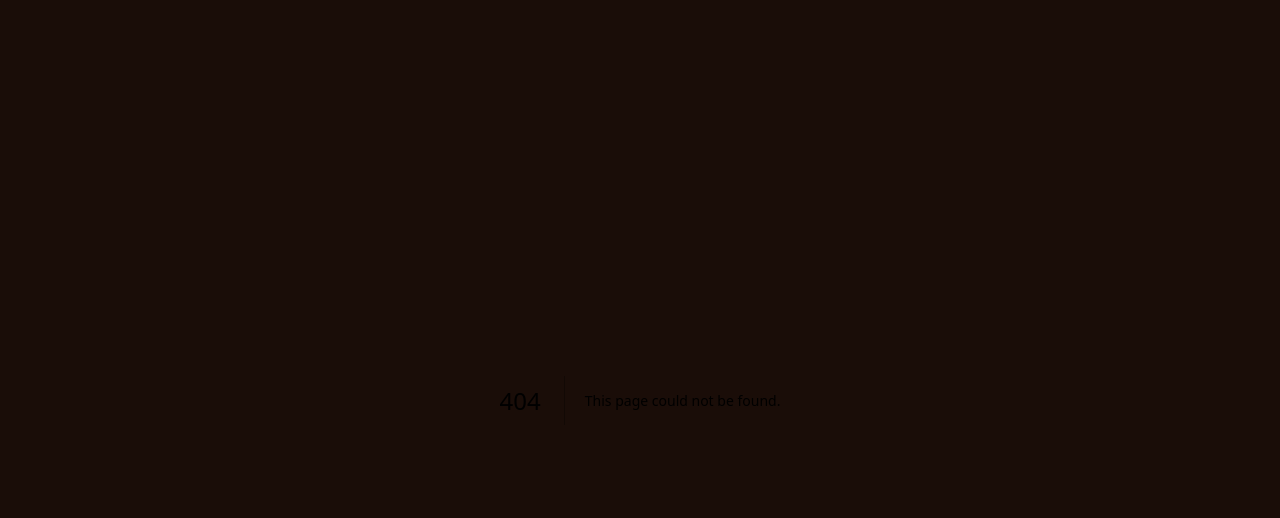
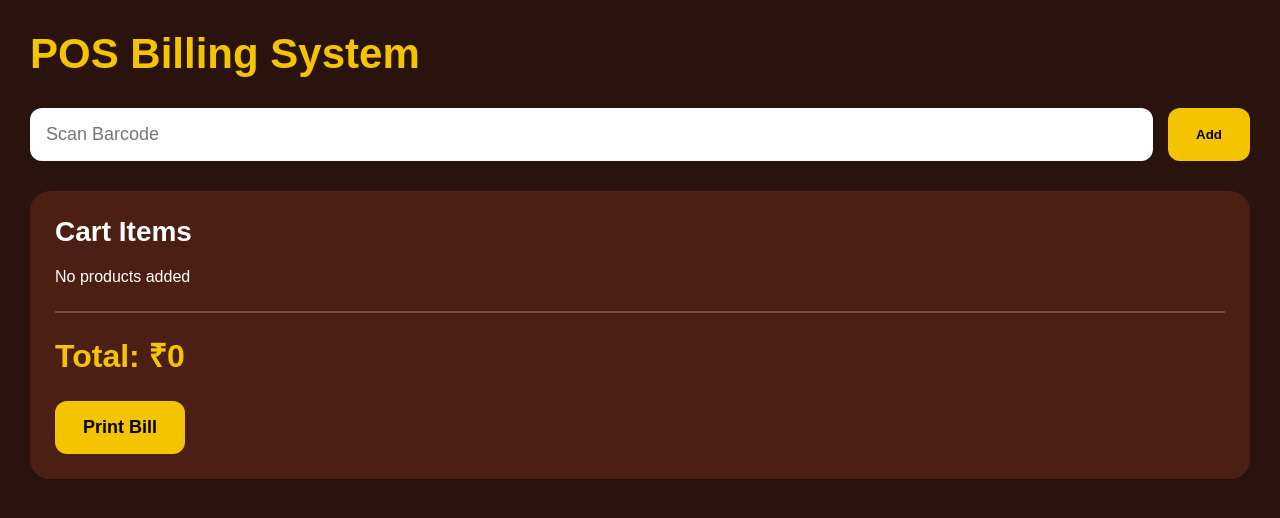
Before and after one commit to nikeshnikku9/ADMINNIMAD, a Next.js app: page /admin/pos in a window 1280 px wide. Before the commit this address had no page. Shown: the top 518 px of the page. Built offline with nearby package versions, Linux system fonts and the light colour scheme.

Commit message:
Create page.js

```diff
--- /dev/null
+++ b/app/admin/pos/page.js
@@ -0,0 +1,293 @@
+"use client";
+
+import { useState } from "react";
+
+export default function POSPage() {
+
+  const products = [
+
+    {
+      id: 1,
+      name: "Haldi Powder 100g",
+      price: 45,
+      barcode: "920100000016"
+    },
+
+    {
+      id: 2,
+      name: "Mirchi Powder 100g",
+      price: 65,
+      barcode: "920100000021"
+    },
+
+    {
+      id: 3,
+      name: "Dhaniya Powder 100g",
+      price: 55,
+      barcode: "920100000026"
+    },
+
+    {
+      id: 4,
+      name: "Meat Masala 100g",
+      price: 160,
+      barcode: "920100000003"
+    },
+
+    {
+      id: 5,
+      name: "Chicken Masala 100g",
+      price: 160,
+      barcode: "920100000014"
+    }
+
+  ];
+
+  const [cart, setCart] = useState([]);
+
+  const [barcode, setBarcode] = useState("");
+
+  const addProduct = () => {
+
+    const product =
+      products.find(
+        p => p.barcode === barcode
+      );
+
+    if (!product) {
+
+      alert("Product Not Found");
+
+      return;
+
+    }
+
+    const existing =
+      cart.find(
+        item => item.id === product.id
+      );
+
+    if (existing) {
+
+      const updated =
+        cart.map(item =>
+
+          item.id === product.id
+
+            ? {
+                ...item,
+                qty: item.qty + 1
+              }
+
+            : item
+
+        );
+
+      setCart(updated);
+
+    } else {
+
+      setCart([
+        ...cart,
+        {
+          ...product,
+          qty: 1
+        }
+      ]);
+
+    }
+
+    setBarcode("");
+
+  };
+
+  const total = cart.reduce(
+
+    (sum,item)=>
+
+      sum + item.price * item.qty,
+
+    0
+
+  );
+
+  return (
+
+    <div
+      style={{
+        minHeight: "100vh",
+        background: "#2a120d",
+        color: "white",
+        padding: "30px"
+      }}
+    >
+
+      <h1
+        style={{
+          fontSize: "42px",
+          marginBottom: "30px",
+          color: "#f4c400"
+        }}
+      >
+        POS Billing System
+      </h1>
+
+      {/* BARCODE INPUT */}
+      <div
+        style={{
+          display: "flex",
+          gap: "15px",
+          marginBottom: "30px"
+        }}
+      >
+
+        <input
+          type="text"
+          placeholder="Scan Barcode"
+          value={barcode}
+          onChange={(e)=>
+            setBarcode(e.target.value)
+          }
+          style={{
+            flex: 1,
+            padding: "16px",
+            borderRadius: "12px",
+            border: "none",
+            fontSize: "18px"
+          }}
+        />
+
+        <button
+          onClick={addProduct}
+          style={{
+            background: "#f4c400",
+            border: "none",
+            padding: "16px 28px",
+            borderRadius: "12px",
+            fontWeight: "bold",
+            cursor: "pointer"
+          }}
+        >
+          Add
+        </button>
+
+      </div>
+
+      {/* PRODUCT LIST */}
+      <div
+        style={{
+          background: "#4b1f14",
+          padding: "25px",
+          borderRadius: "20px"
+        }}
+      >
+
+        <h2
+          style={{
+            marginBottom: "20px",
+            fontSize: "28px"
+          }}
+        >
+          Cart Items
+        </h2>
+
+        {cart.length === 0 && (
+
+          <p>No products added</p>
+
+        )}
+
+        {cart.map((item,index)=>(
+
+          <div
+            key={index}
+            style={{
+              display: "flex",
+              justifyContent:
+                "space-between",
+              background: "#5c2b1f",
+              padding: "18px",
+              borderRadius: "12px",
+              marginBottom: "15px"
+            }}
+          >
+
+            <div>
+
+              <h3>
+                {item.name}
+              </h3>
+
+              <p>
+                Barcode:
+                {item.barcode}
+              </p>
+
+            </div>
+
+            <div
+              style={{
+                textAlign: "right"
+              }}
+            >
+
+              <p>
+                Qty: {item.qty}
+              </p>
+
+              <p>
+                ₹
+                {item.price * item.qty}
+              </p>
+
+            </div>
+
+          </div>
+
+        ))}
+
+        {/* TOTAL */}
+        <div
+          style={{
+            marginTop: "25px",
+            borderTop:
+              "2px solid rgba(255,255,255,0.2)",
+            paddingTop: "20px"
+          }}
+        >
+
+          <h2
+            style={{
+              fontSize: "32px",
+              color: "#f4c400"
+            }}
+          >
+            Total: ₹{total}
+          </h2>
+
+        </div>
+
+        {/* PRINT */}
+        <button
+          onClick={()=>window.print()}
+          style={{
+            marginTop: "25px",
+            background: "#f4c400",
+            border: "none",
+            padding: "16px 28px",
+            borderRadius: "12px",
+            fontWeight: "bold",
+            cursor: "pointer",
+            fontSize: "18px"
+          }}
+        >
+          Print Bill
+        </button>
+
+      </div>
+
+    </div>
+
+  );
+
+}
```
